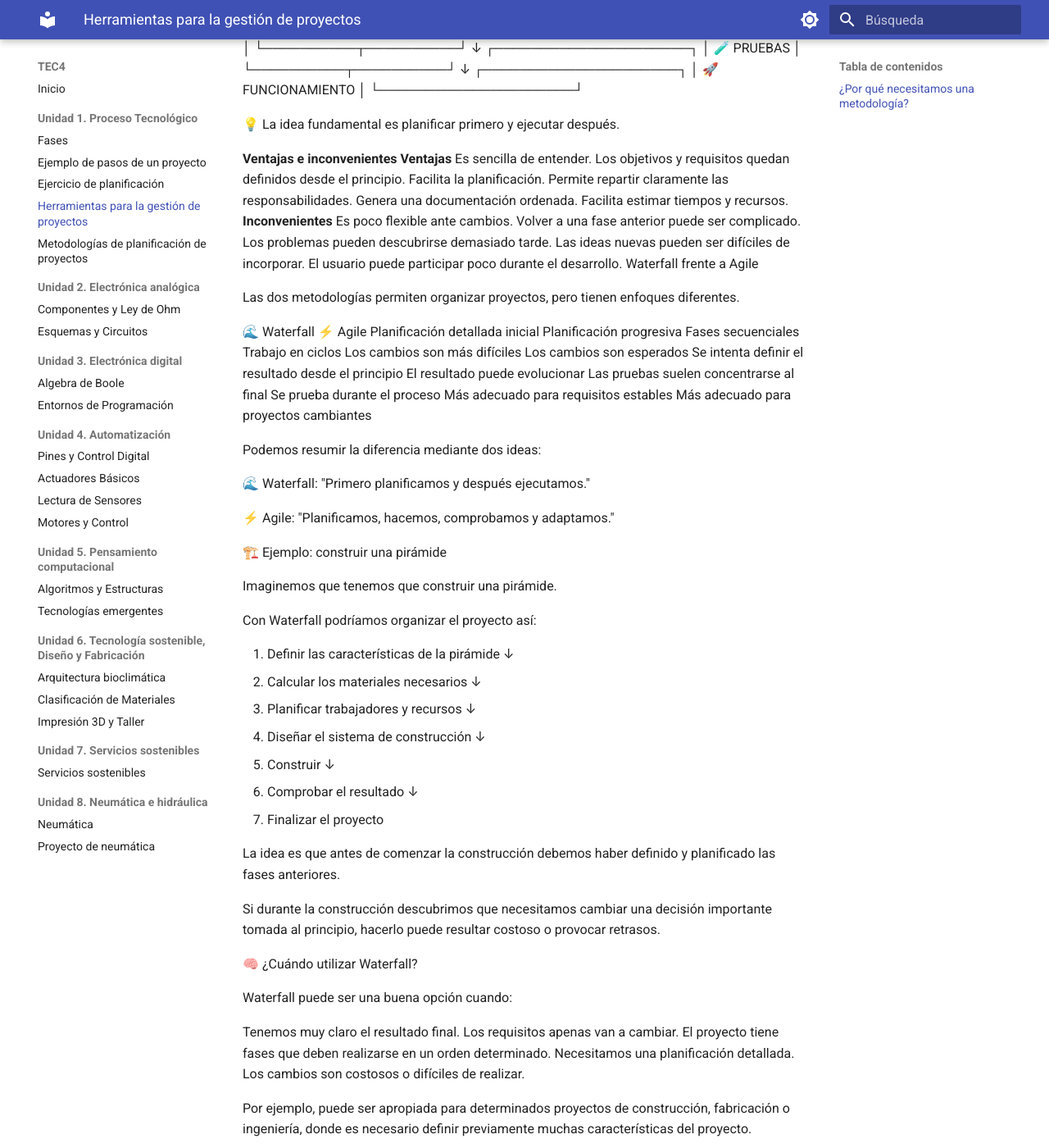
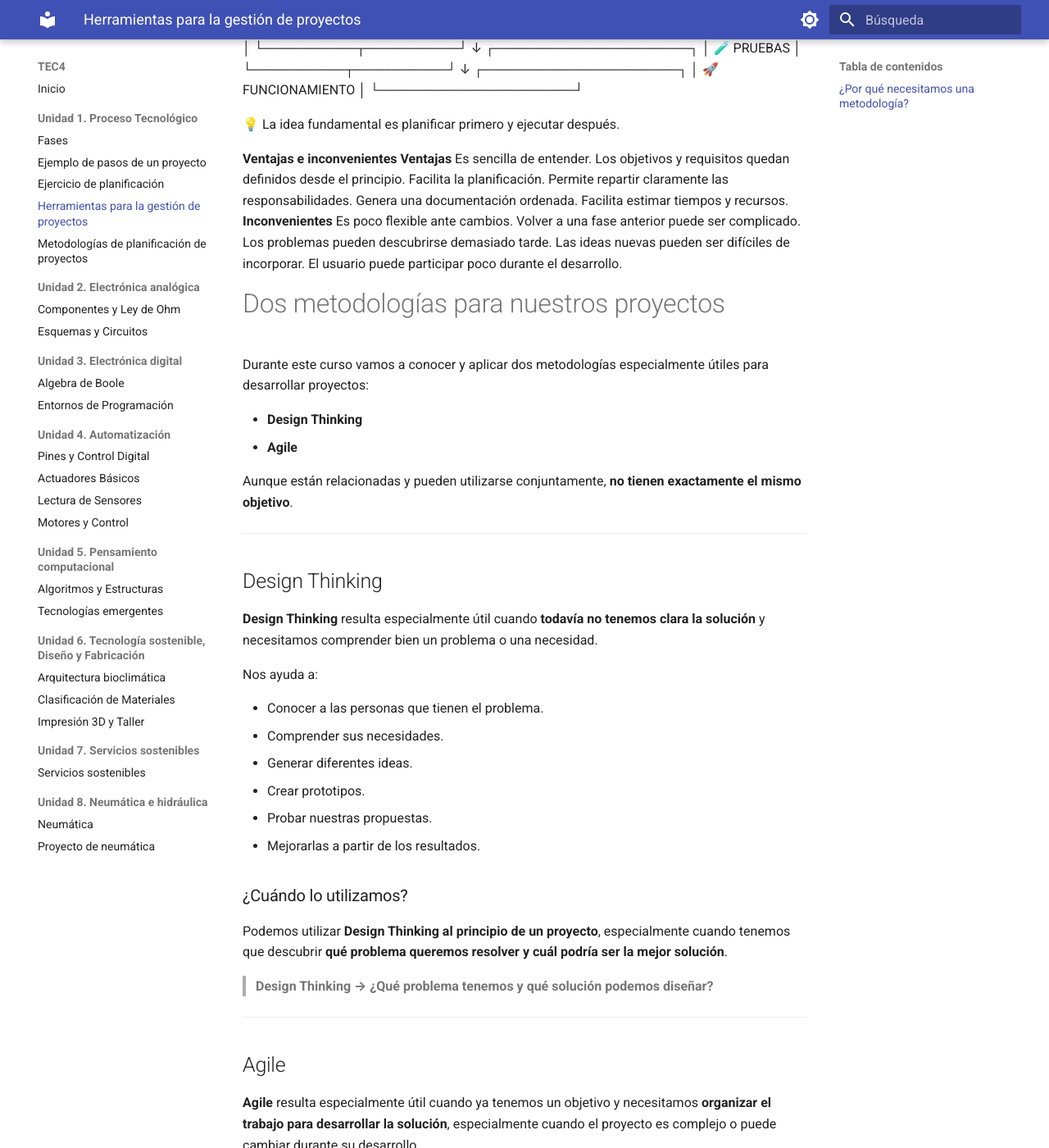
Before and after one commit to MdSmateriales/TEC4, an MkDocs documentation site: the page built from docs/unidad-1/herramientas-proyectos.md, in a window 1280 px wide and 1400 px high, scrolled down 4183 px. Shown: the whole window at 82% size. Built offline with MkDocs 1.6.1 and Material for MkDocs 9.7.7, drawn with Linux system fonts in a browser that asks for light colours; some of the changed text lies outside the part shown.

Commit message:
Update herramientas-proyectos.md

```diff
--- a/docs/unidad-1/herramientas-proyectos.md
+++ b/docs/unidad-1/herramientas-proyectos.md
@@ -216,89 +216,10 @@ Volver a una fase anterior puede ser complicado.
 Los problemas pueden descubrirse demasiado tarde.
 Las ideas nuevas pueden ser difíciles de incorporar.
 El usuario puede participar poco durante el desarrollo.
-Waterfall frente a Agile
 
-Las dos metodologías permiten organizar proyectos, pero tienen enfoques diferentes.
 
-🌊 Waterfall	⚡ Agile
-Planificación detallada inicial	Planificación progresiva
-Fases secuenciales	Trabajo en ciclos
-Los cambios son más difíciles	Los cambios son esperados
-Se intenta definir el resultado desde el principio	El resultado puede evolucionar
-Las pruebas suelen concentrarse al final	Se prueba durante el proceso
-Más adecuado para requisitos estables	Más adecuado para proyectos cambiantes
 
-Podemos resumir la diferencia mediante dos ideas:
 
-🌊 Waterfall: "Primero planificamos y después ejecutamos."
-
-⚡ Agile: "Planificamos, hacemos, comprobamos y adaptamos."
-
-🏗️ Ejemplo: construir una pirámide
-
-Imaginemos que tenemos que construir una pirámide.
-
-Con Waterfall podríamos organizar el proyecto así:
-
-1. Definir las características de la pirámide
-                ↓
-2. Calcular los materiales necesarios
-                ↓
-3. Planificar trabajadores y recursos
-                ↓
-4. Diseñar el sistema de construcción
-                ↓
-5. Construir
-                ↓
-6. Comprobar el resultado
-                ↓
-7. Finalizar el proyecto
-
-La idea es que antes de comenzar la construcción debemos haber definido y planificado las fases anteriores.
-
-Si durante la construcción descubrimos que necesitamos cambiar una decisión importante tomada al principio, hacerlo puede resultar costoso o provocar retrasos.
-
-🧠 ¿Cuándo utilizar Waterfall?
-
-Waterfall puede ser una buena opción cuando:
-
-Tenemos muy claro el resultado final.
-Los requisitos apenas van a cambiar.
-El proyecto tiene fases que deben realizarse en un orden determinado.
-Necesitamos una planificación detallada.
-Los cambios son costosos o difíciles de realizar.
-
-Por ejemplo, puede ser apropiada para determinados proyectos de construcción, fabricación o ingeniería, donde es necesario definir previamente muchas características del proyecto.
-
-🔗 Waterfall dentro de nuestros proyectos
-
-En nuestros proyectos tecnológicos podemos utilizar diferentes metodologías dependiendo de la situación.
-
-                  PROYECTO
-                     │
-          ┌──────────┴──────────┐
-          ↓                     ↓
-      🌊 WATERFALL          ⚡ AGILE
-          │                     │
-    Planificar todo        Planificar por etapas
-    antes de ejecutar      y adaptarse
-          │                     │
-          ↓                     ↓
-    Requisitos estables    Cambios frecuentes
-
-También podemos combinar diferentes formas de trabajo cuando las características del proyecto lo requieran.
-
-🧠 Recuerda
-
-🌊 Waterfall organiza el proyecto como una secuencia de fases.
-
-📋 Primero se analiza y planifica.
-
-🛠️ Después se diseña y construye.
-
-🧪 Finalmente se prueba y se pone en funcionamiento.
-
-La principal característica de esta metodología es que cada fase sirve de base para la siguiente y los cambios posteriores pueden resultar más difíciles de realizar.
 #  Dos metodologías para nuestros proyectos
 
 Durante este curso vamos a conocer y aplicar dos metodologías especialmente útiles para desarrollar proyectos:
```
Also changed, not shown: other parts of docs/unidad-1/herramientas-proyectos.md (+152 -0 lines).
